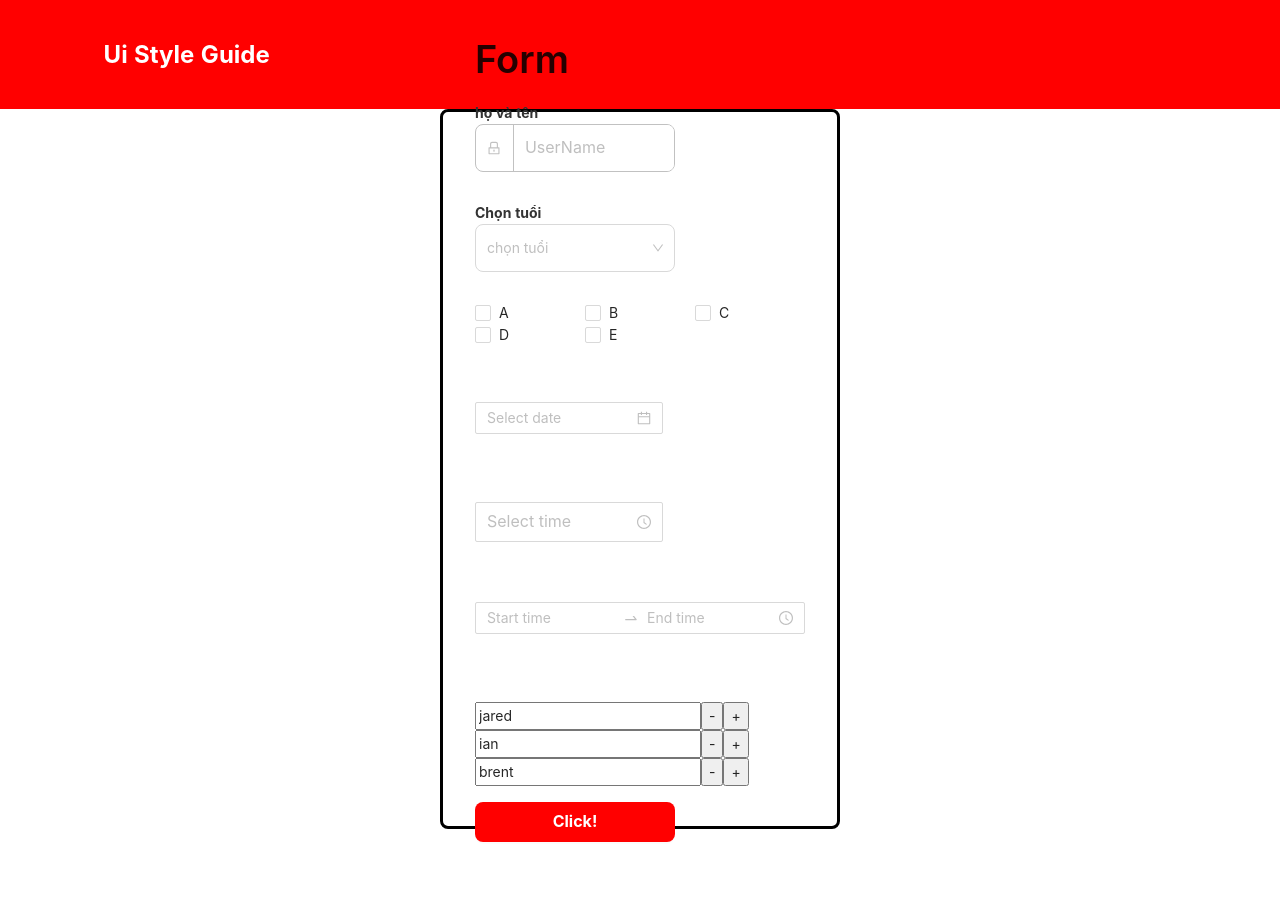
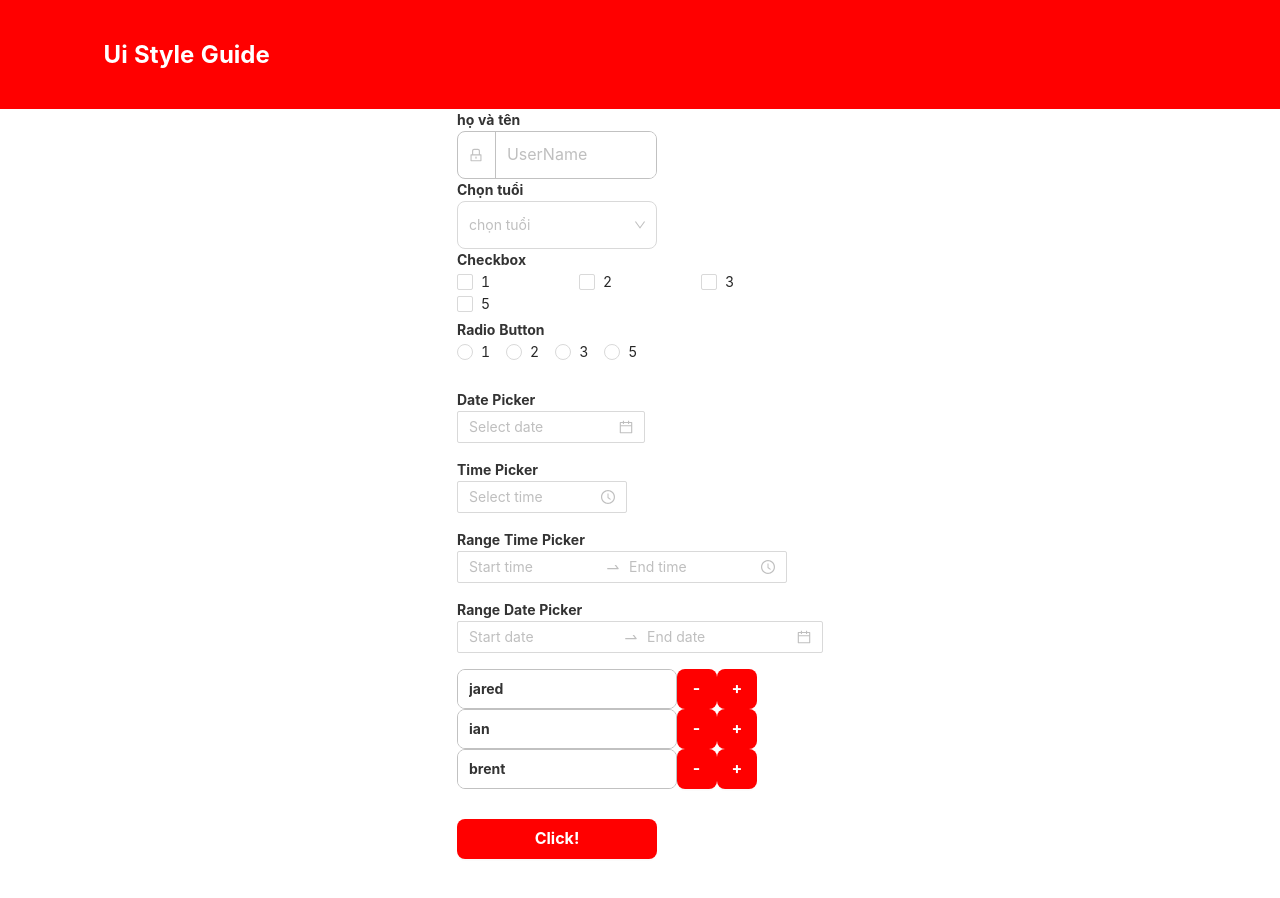
Before and after one commit to huyvovan12/UIStyleGuide, a React (Create React App) app: page / in a window 1280 px wide. Shown: the top 898 px of the page. Built offline with nearby package versions, Linux system fonts and the light colour scheme.

Commit message:
add error message and label

```diff
--- /dev/null
+++ b/src/components/Helpers/ErrorMessage.js
@@ -0,0 +1,10 @@
+import styled from "styled-components";
+
+const ErrorMessage = styled.div`
+  margin-top: 3px;
+  color: #bc0000;
+  font-size: 12px;
+  font-weight: 700;
+`;
+
+export default ErrorMessage;
--- /dev/null
+++ b/src/components/Helpers/Label.js
@@ -0,0 +1,12 @@
+import styled from "styled-components";
+
+const Label = styled.label`
+  font-size: 14px;
+  font-weight: 700;
+  color: #333333;
+  margin-bottom: 3px;
+  cursor: pointer;
+  margin-bottom: 3px;
+`;
+
+export default Label;
--- a/src/components/Input/PrimaryInput.jsx
+++ b/src/components/Input/PrimaryInput.jsx
@@ -7,7 +7,7 @@ import {
   Container,
 } from "./styled";
 import { UserOutlined } from "@ant-design/icons";
-import { useState } from "react";
+import { useEffect, useState } from "react";
 
 const PrimaryInput = ({
   label,
@@ -17,10 +17,23 @@ const PrimaryInput = ({
   $width = "100%",
   $height = "48px",
   $error,
+  onChange,
   errorMessage,
   ...rest
 }) => {
   const [value, setValue] = useState(null);
+  const [isChanged, setIsChanged] = useState(false);
+
+  const handleChange = (e) => {
+    setIsChanged(true);
+    setValue(e.target.value);
+  };
+
+  useEffect(() => {
+    if (onChange) {
+      isChanged && onChange(value);
+    }
+  }, [isChanged, value]);
   return (
     <Container>
       {label && <Title htmlFor={name}>{label}</Title>}
@@ -36,7 +49,7 @@ const PrimaryInput = ({
         <InputBase
           placeholder={placeholder}
           id={name}
-          onChange={(e) => setValue(e.target.value)}
+          onChange={handleChange}
           {...rest}
         />
       </InputArea>
--- a/src/components/Input/SecondaryInput.jsx
+++ b/src/components/Input/SecondaryInput.jsx
@@ -1,4 +1,4 @@
-import { useState } from "react";
+import { useState, useEffect } from "react";
 import { InputBase, InputArea, ErrorMessage, Title } from "./styled";
 
 const SecondaryInput = ({
@@ -9,9 +9,22 @@ const SecondaryInput = ({
   $error,
   errorMessage,
   placeholder = "Placeholder",
+  onChange,
   ...rest
 }) => {
   const [value, setValue] = useState(null);
+  const [isChanged, setIsChanged] = useState(false);
+
+  const handleChange = (e) => {
+    setIsChanged(true);
+    setValue(e.target.value);
+  };
+
+  useEffect(() => {
+    if (onChange) {
+      isChanged && onChange(value);
+    }
+  }, [isChanged, value]);
 
   return (
     <>
@@ -27,7 +40,7 @@ const SecondaryInput = ({
           $active={!!value}
           $error={$error}
           id="input_secondary"
-          onChange={(e) => setValue(e.target.value)}
+          onChange={handleChange}
           {...rest}
         />
       </InputArea>
--- a/src/pages/Color/index.jsx
+++ b/src/pages/Color/index.jsx
@@ -1,4 +1,12 @@
-import { Checkbox, Col, DatePicker, Row, TimePicker, Typography } from "antd";
+import {
+  Checkbox,
+  Col,
+  DatePicker,
+  Radio,
+  Row,
+  TimePicker,
+  Typography,
+} from "antd";
 import Button from "../../components/Button";
 import Input from "../../components/Input";
 import { Formik, Form, FieldArray, Field } from "formik";
@@ -7,8 +15,22 @@ import { Select, Option } from "../../components/Select";
 import { LockOutlined } from "@ant-design/icons";
 import moment from "moment";
 import * as Yup from "yup";
+import Label from "../../components/Helpers/Label";
+import ErrorMessage from "../../components/Helpers/ErrorMessage";
 const { Title } = Typography;
 const Color = () => {
+  const helperTime = (value1, value2) => {
+    return [
+      moment(value1).format("ss:mm:hh"),
+      moment(value2).format("ss:mm:hh"),
+    ];
+  };
+  const helperDate = (value1, value2) => {
+    return [
+      moment(value1).format("DD/MM/YYYY"),
+      moment(value2).format("DD/MM/YYYY"),
+    ];
+  };
   const array = [
     {
       label: "1",
@@ -36,17 +58,7 @@ const Color = () => {
         alignItems: "center",
       }}
     >
-      <div
-        style={{
-          height: "90vh",
-          width: "400px",
-          border: "3px solid black",
-          borderRadius: "8px",
-          display: "flex",
-          justifyContent: "center",
-          alignItems: "center",
-        }}
-      >
+      <div>
         <Formik
           initialValues={{ friends: ["jared", "ian", "brent"] }}
           onSubmit={(values) => {
@@ -57,8 +69,7 @@ const Color = () => {
           {({ setFieldValue, errors, values }) => {
             return (
               <Form>
-                <Title> Form </Title>
-                <div style={{ height: "100px" }}>
+                <div style={{ height: "70px" }}>
                   <Input
                     $type="primary"
                     name="input"
@@ -71,7 +82,7 @@ const Color = () => {
                     errorMessage={errors.input}
                   />
                 </div>
-                <div style={{ height: "100px" }}>
+                <div style={{ height: "70px" }}>
                   <Select
                     $width="200px"
                     $height="48px"
@@ -88,93 +99,146 @@ const Color = () => {
                     ))}
                   </Select>
                 </div>
-                <div style={{ height: "100px" }}>
+                <div style={{ height: "70px" }}>
+                  <Label>Checkbox</Label>
                   <Checkbox.Group
                     style={{ width: "100%" }}
                     onChange={(e) => setFieldValue("checkbox", e)}
                   >
                     <Row>
-                      <Col span={8}>
-                        <Checkbox value="A">A</Checkbox>
-                      </Col>
-                      <Col span={8}>
-                        <Checkbox value="B">B</Checkbox>
-                      </Col>
-                      <Col span={8}>
-                        <Checkbox value="C">C</Checkbox>
-                      </Col>
-                      <Col span={8}>
-                        <Checkbox value="D">D</Checkbox>
-                      </Col>
-                      <Col span={8}>
-                        <Checkbox value="E">E</Checkbox>
-                      </Col>
+                      {array.map((ele) => (
+                        <Col span={8}>
+                          <Checkbox value={ele.value}>{ele.label}</Checkbox>
+                        </Col>
+                      ))}
                     </Row>
                   </Checkbox.Group>
+                  {errors.checkbox && (
+                    <ErrorMessage>{errors.checkbox}</ErrorMessage>
+                  )}
                 </div>
-                <div style={{ height: "100px" }}>
+                <div style={{ height: "70px" }}>
+                  <Label>Radio Button</Label>
+                  <br />
+                  <Radio.Group
+                    options={array}
+                    onChange={(e) =>
+                      setFieldValue("RadioButton", e.target.value)
+                    }
+                  />
+                  {errors.RadioButton && (
+                    <ErrorMessage>{errors.RadioButton}</ErrorMessage>
+                  )}
+                </div>
+                <div style={{ height: "70px" }}>
+                  <Label>Date Picker</Label>
+                  <br />
                   <DatePicker
-                    format={"YYYY/MM/DD"}
+                    format={"DD/MM/YYYY"}
                     onChange={(value) =>
                       setFieldValue(
                         "datepicker",
-                        moment(value, "YYYY/MM/DD")._d
+                        moment(value._d).format("DD/MM/YYYY")
                       )
                     }
                   />
+                  {errors.datepicker && (
+                    <ErrorMessage>{errors.datepicker}</ErrorMessage>
+                  )}
                 </div>
-                <div style={{ height: "100px" }}>
+                <div style={{ height: "70px" }}>
+                  <Label>Time Picker</Label>
+                  <br />
                   <TimePicker
-                    size="large"
                     onChange={(value) =>
-                      setFieldValue("timepicker", moment(value)._d)
+                      setFieldValue(
+                        "timepicker",
+                        moment(value._d).format("ss:mm:hh")
+                      )
                     }
                   />
+                  {errors.timepicker && (
+                    <ErrorMessage>{errors.timepicker}</ErrorMessage>
+                  )}
                 </div>
-                <div style={{ height: "100px" }}>
+                <div style={{ height: "70px" }}>
+                  <Label>Range Time Picker</Label>
+                  <br />
                   <TimePicker.RangePicker
-                    onChange={(value) => setFieldValue("rangepicker", value)}
+                    onChange={(value) =>
+                      setFieldValue(
+                        "RangeTimePicker",
+                        helperTime(value[0]._d, value[1]._d)
+                      )
+                    }
                   />
+                  {errors.RangeTimePicker && (
+                    <ErrorMessage>{errors.RangeTimePicker}</ErrorMessage>
+                  )}
                 </div>
-                <div style={{ height: "100px" }}>
+                <div style={{ height: "70px" }}>
+                  <Label>Range Date Picker</Label>
+                  <br />
+                  <DatePicker.RangePicker
+                    format="DD/MM/YYYY"
+                    onChange={(value) =>
+                      setFieldValue(
+                        "RangeDatePicker",
+                        helperDate(value[0]._d, value[1]._d)
+                      )
+                    }
+                  />
+                  {errors.RangeDatePicker && (
+                    <ErrorMessage>{errors.RangeDatePicker}</ErrorMessage>
+                  )}
+                </div>
+                <div style={{ height: "150px" }}>
                   <FieldArray
                     name="friends"
                     render={(arrayHelpers) => (
-                      <div>
+                      <>
                         {values.friends && values.friends.length > 0 ? (
-                          values.friends.map((friend, index) => (
-                            <div key={index}>
-                              <Field
-                                name={`friends.${index}`}
-                                defaultValue={friend}
+                          values.friends.map((_, index) => (
+                            <div key={index} style={{ display: "flex" }}>
+                              <Input
+                                $width="60%"
+                                value={values.friends?.[index]}
+                                placeholder=""
+                                onChange={(value) =>
+                                  setFieldValue(`friends.${index}`, value)
+                                }
                               />
-                              <button
+                              <Button
                                 type="button"
+                                $width="40px"
+                                $height="40px"
                                 onClick={() => arrayHelpers.remove(index)} // remove a friend from the list
                               >
                                 -
-                              </button>
-                              <button
+                              </Button>
+                              <Button
                                 type="button"
+                                $width="40px"
+                                $height="40px"
                                 onClick={() => arrayHelpers.insert(index, "")} // insert an empty string at a position
                               >
                                 +
-                              </button>
+                              </Button>
                             </div>
                           ))
                         ) : (
-                          <button
+                          <Button
                             type="button"
                             onClick={() => arrayHelpers.push("")}
                           >
                             Add a friend
-                          </button>
+                          </Button>
                         )}
-                      </div>
+                      </>
                     )}
                   />
                 </div>
-                <div style={{ height: "100px" }}>
+                <div style={{ height: "70px" }}>
                   <Button htmlType="submit" $type="primary" $width="200px">
                     Click!
                   </Button>
```
